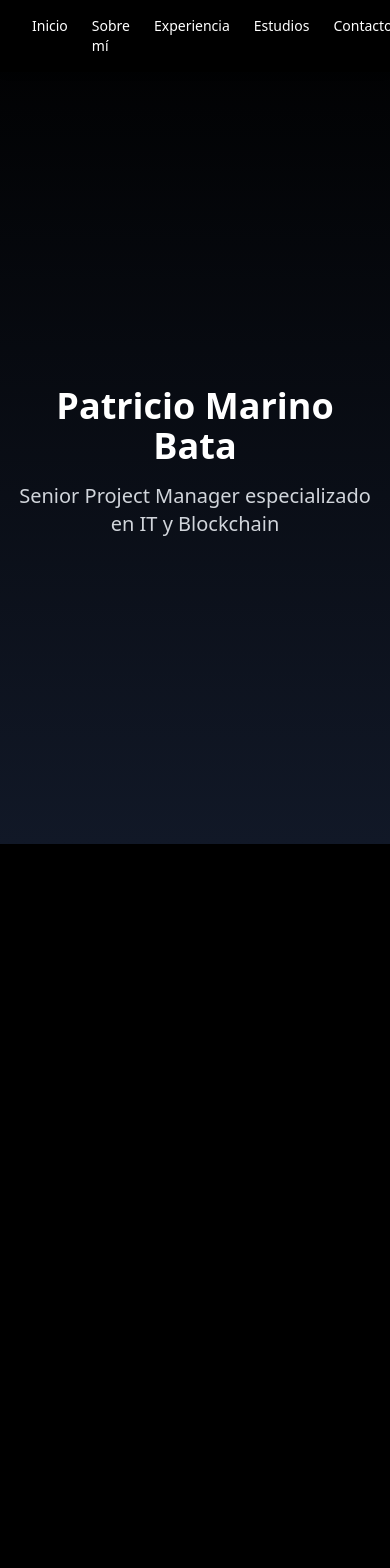
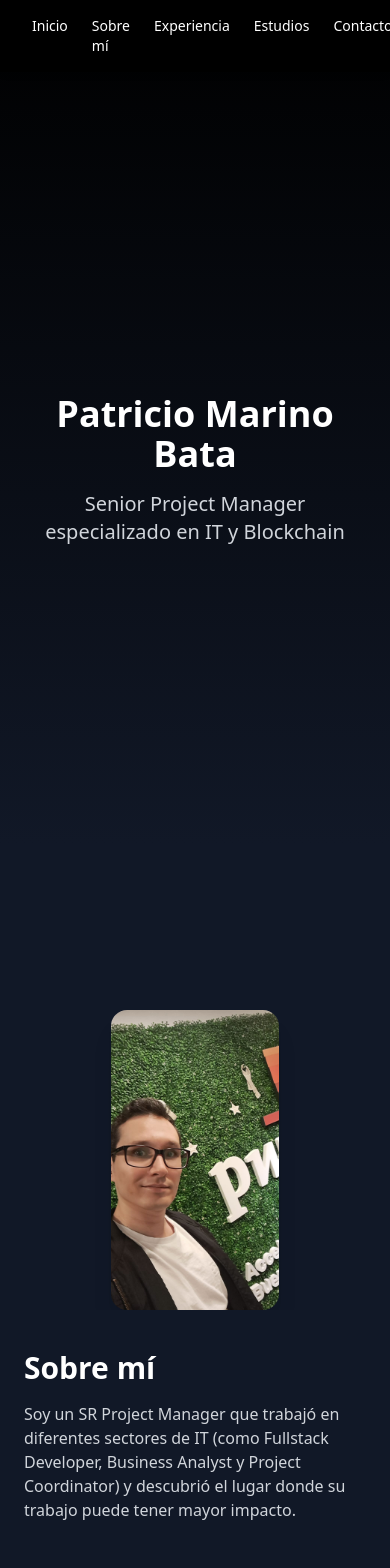
Before and after one commit to PatoMarinoBata/portfolio, a React (Vite) app: page / in a window 390 px wide. Shown: the top 1568 px of the page. Before the commit the page ends 844 px from the top, so only its background shows below. Built offline with nearby package versions, Linux system fonts and the light colour scheme.

Commit message:
Mejoras mobile y corrección de scroll automático

```diff
--- a/src/portfolio.jsx
+++ b/src/portfolio.jsx
@@ -10,7 +10,7 @@ export default function Portfolio() {
   const images = [
     "/images/about/foto1.jpeg",
     "/images/about/foto2.jpeg",
-    "/images/about/foto3.jpeg"
+    "/images/about/foto3.jpg"
   ];
 
   const [current, setCurrent] = useState(0);
@@ -23,18 +23,19 @@ export default function Portfolio() {
   }, [images.length]);
 
   return (
-    <div className="snap-y snap-mandatory h-screen overflow-y-scroll bg-black text-white scroll-smooth">
+    <div className="min-h-screen overflow-y-scroll bg-black text-white scroll-smooth">
       <Navbar />
 
       {/* Home */}
-      <section id="home" className="snap-start h-screen pt-20 flex flex-col justify-center items-center bg-gradient-to-b from-black to-gray-900 text-center px-4">
+      <section id="home" className="min-h-screen pt-24 px-6 flex flex-col justify-center items-center bg-gradient-to-b from-black to-gray-900 text-center">
         <h1 className="text-4xl md:text-6xl font-bold">{texts.home.title}</h1>
         <p className="mt-4 text-xl text-gray-300 max-w-xl">{texts.home.subtitle}</p>
       </section>
 
-      {/* Sobre mí con carrusel */}
-      <section id="about" className="snap-start h-screen p-10 flex flex-col md:flex-row items-center justify-center bg-gray-900">
-        <div className="w-full md:w-1/2 flex justify-center items-center overflow-hidden relative h-[400px]">
+      {/* Sobre mí */}
+      <section id="about" className="min-h-screen p-6 md:p-10 flex flex-col md:flex-row items-center justify-center bg-gray-900">
+        {/* Carrusel */}
+        <div className="w-full md:w-1/2 flex justify-center items-center overflow-hidden relative h-[300px] md:h-[400px]">
           <AnimatePresence mode="wait">
             <motion.img
               key={current}
@@ -49,22 +50,23 @@ export default function Portfolio() {
           </AnimatePresence>
         </div>
 
-        <div className="w-full md:w-1/2 mt-8 md:mt-0 md:pl-10 text-left">
+        {/* Descripción */}
+        <div className="w-full md:w-1/2 mt-10 md:mt-0 md:pl-10 text-left">
           <h2 className="text-3xl font-semibold mb-4">{texts.about.title}</h2>
           <p className="text-gray-300">{texts.about.description}</p>
         </div>
       </section>
 
       {/* Experiencia */}
-      <section id="experience" className="snap-start min-h-screen p-10 bg-gray-950">
+      <section id="experience" className="min-h-screen p-6 md:p-10 bg-gray-950">
         <h2 className="text-3xl font-semibold mb-10 text-center">Experiencia Laboral</h2>
         <div className="space-y-8">
-          {/* Insertá aquí tus bloques de experiencia como ya hicimos */}
+          {/* ...Tu experiencia laboral acá */}
         </div>
       </section>
 
       {/* Estudios */}
-      <section id="studies" className="snap-start h-screen p-10 bg-gray-900">
+      <section id="studies" className="min-h-screen p-6 md:p-10 bg-gray-900">
         <h2 className="text-3xl font-semibold mb-4">{texts.studies.title}</h2>
         <ul className="list-disc list-inside text-gray-300 space-y-2">
           {texts.studies.items.map((item, index) => (
@@ -74,9 +76,9 @@ export default function Portfolio() {
       </section>
 
       {/* Contacto */}
-      <section id="contact" className="snap-start h-screen p-10 bg-gray-950 flex flex-col justify-center items-center">
+      <section id="contact" className="min-h-screen p-6 md:p-10 bg-gray-950 flex flex-col justify-center items-center text-center">
         <h2 className="text-3xl font-semibold mb-4">{texts.contact.title}</h2>
-        <p className="mb-4 text-center max-w-md">
+        <p className="mb-4 max-w-md">
           {texts.contact.text}{" "}
           <a
             href="https://www.linkedin.com/in/patricio-marino/"
@@ -97,8 +99,8 @@ export default function Portfolio() {
       </section>
 
       {/* Footer */}
-      <footer className="bg-black py-6 border-t border-gray-800 flex flex-col md:flex-row justify-between items-center px-8 text-gray-500 text-sm">
-        <p className="mb-2 md:mb-0">&copy; {new Date().getFullYear()} Patricio Marino Bata</p>
+      <footer className="bg-black py-6 border-t border-gray-800 flex flex-col md:flex-row justify-between items-center px-6 text-gray-500 text-sm">
+        <p className="mb-3 md:mb-0">&copy; {new Date().getFullYear()} Patricio Marino Bata</p>
         <div className="flex space-x-4 text-lg">
           <a href="https://www.linkedin.com/in/patricio-marino/" target="_blank" rel="noopener noreferrer" className="hover:text-blue-400">
             <FaLinkedin />
```
